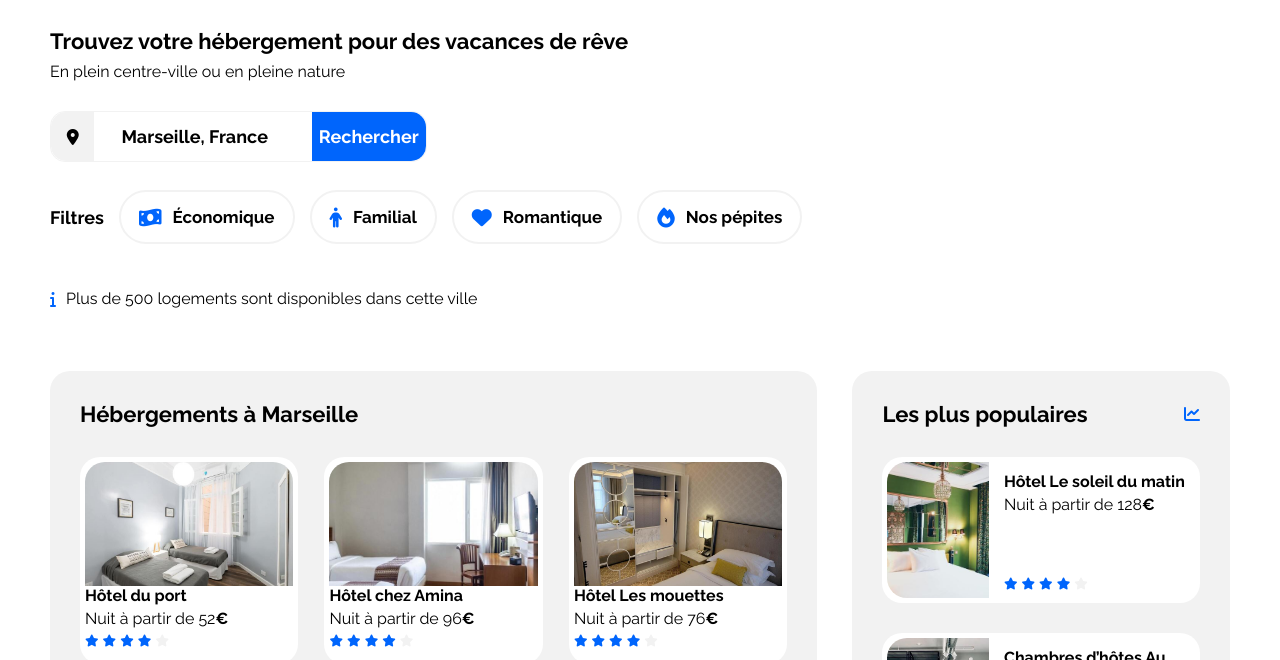
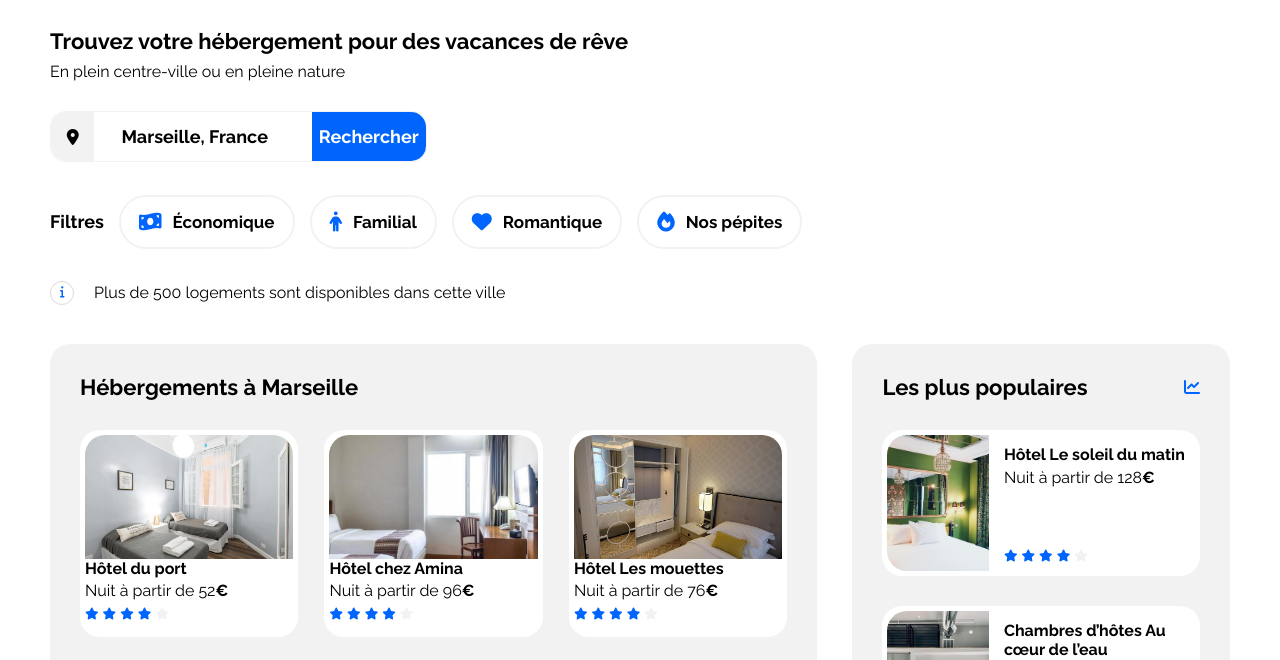
Before and after one commit to sarahiftsn/bookiproject, a plain HTML site: page index.html in a window 1280 px wide. Shown: the part 101-761 px from the top of the page. Drawn offline with Linux system fonts and the light colour scheme.

Commit message:
changement de l'icone

```diff
--- a/css/Bmain.css
+++ b/css/Bmain.css
@@ -100,7 +100,8 @@ Main {display: flex;
         display: flex;
         align-items: center;
         gap: 0.9375em;
-        margin-bottom: 0.313em;
+        margin-bottom: 0.113em;
+        margin-top:0.3em;
     }
 
     .filtres h2 {
@@ -141,8 +142,7 @@ Main {display: flex;
         display: flex;
         flex-wrap: wrap;
         align-items: center;
-        margin-top:0.625em;
-        margin-bottom:4.125em;
+        padding-bottom: 60em;
 
 
     }
@@ -151,9 +151,23 @@ Main {display: flex;
         margin: 0em;
         padding-left:0.625em;
     }
+
     .blue-i {
-        color:#0065FC; /* Définit la couleur du texte en bleu */
-      }
+        color: #0065FC; /* Définit la couleur du texte en bleu */
+
+    }
+    .information_icon {
+        font-size: 12px;
+        border-radius: 24px;
+        border: 1px solid #d9d9d9;
+        margin-right: 10px;
+        color: #0065fc;
+        width: 24px;
+        height: 24px;
+        box-sizing: border-box;
+        padding: 4px 0 0 9px;
+        }
+
 
 
     /****** Hebergements And Populaires ***********/
@@ -162,7 +176,7 @@ Main {display: flex;
         display: flex;
         justify-content: space-between;
         gap: 0.9375em;
-        padding-top:1.875em;
+        padding-top:0.175em;
 
     }
 
--- a/index.html
+++ b/index.html
@@ -72,7 +72,9 @@
                     </div>
                 </div>
                 <div class="info">
-                    <i class="fas fa-info icon-info blue-i"></i>
+
+                    <i class="fa-solid fa-info information_icon"></i>
+
                         <p class="text-bulle-info">Plus de 500 logements sont disponibles dans cette ville</p>
                 </div>
             </div>
```
